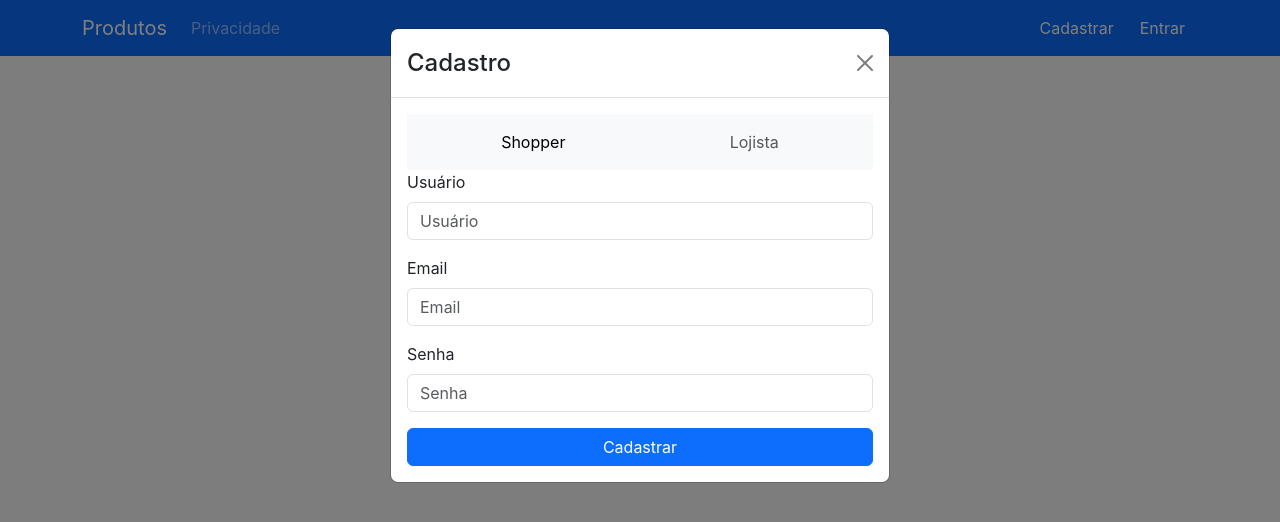
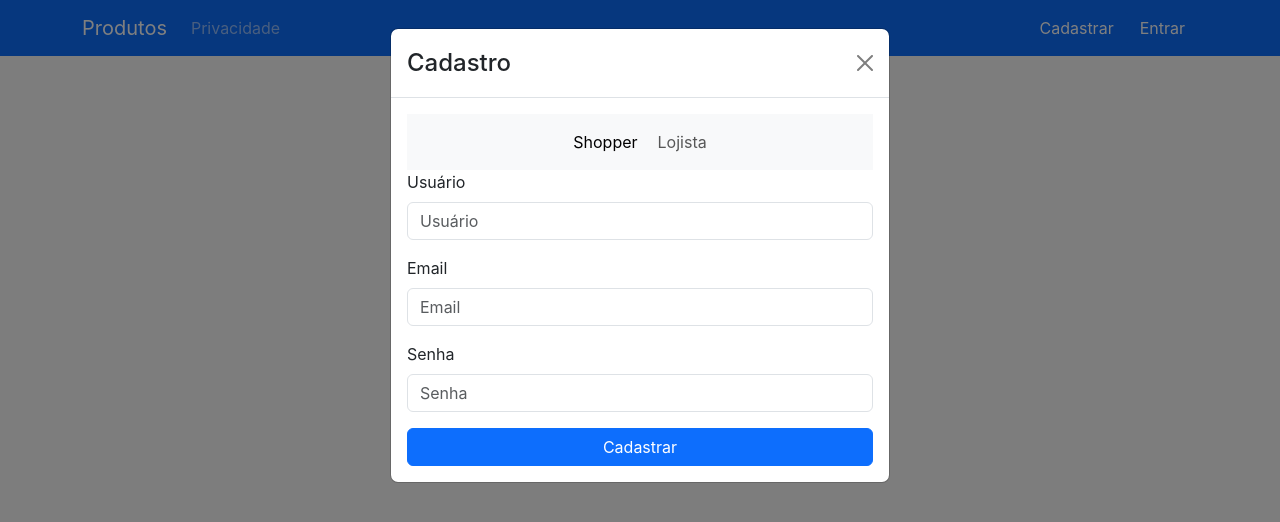
Before and after one commit to ricopomps/LocalShopWEB, a React (Create React App) app: page / in a window 1280 px wide. Both pictures are taken after a click on the button "Cadastrar". Shown: the top 522 px of the page. Built offline with nearby package versions, Linux system fonts and the light colour scheme; no server answers.

Commit message:
Refactor: Using css instead of styles

```diff
--- a/src/components/SignUpModal.tsx
+++ b/src/components/SignUpModal.tsx
@@ -33,14 +33,8 @@ const SignUpModal = ({ onDismiss, onSignUpSuccessful }: SignUpModalProps) => {
   const BaseNavBar = () => {
     return (
       <Navbar className="bg-body-tertiary" expand="sm" sticky="top">
-        <Nav style={{ width: "100%" }}>
-          <Container
-            style={{
-              justifyContent: "space-around",
-              display: "flex",
-              alignItems: "center",
-            }}
-          >
+        <Nav className={stylesUtils.width100}>
+          <Container className={stylesUtils.flexCenter}>
             <Nav.Link
               active={userType === UserType.shopper}
               onClick={() => setUserType(UserType.shopper)}
```
